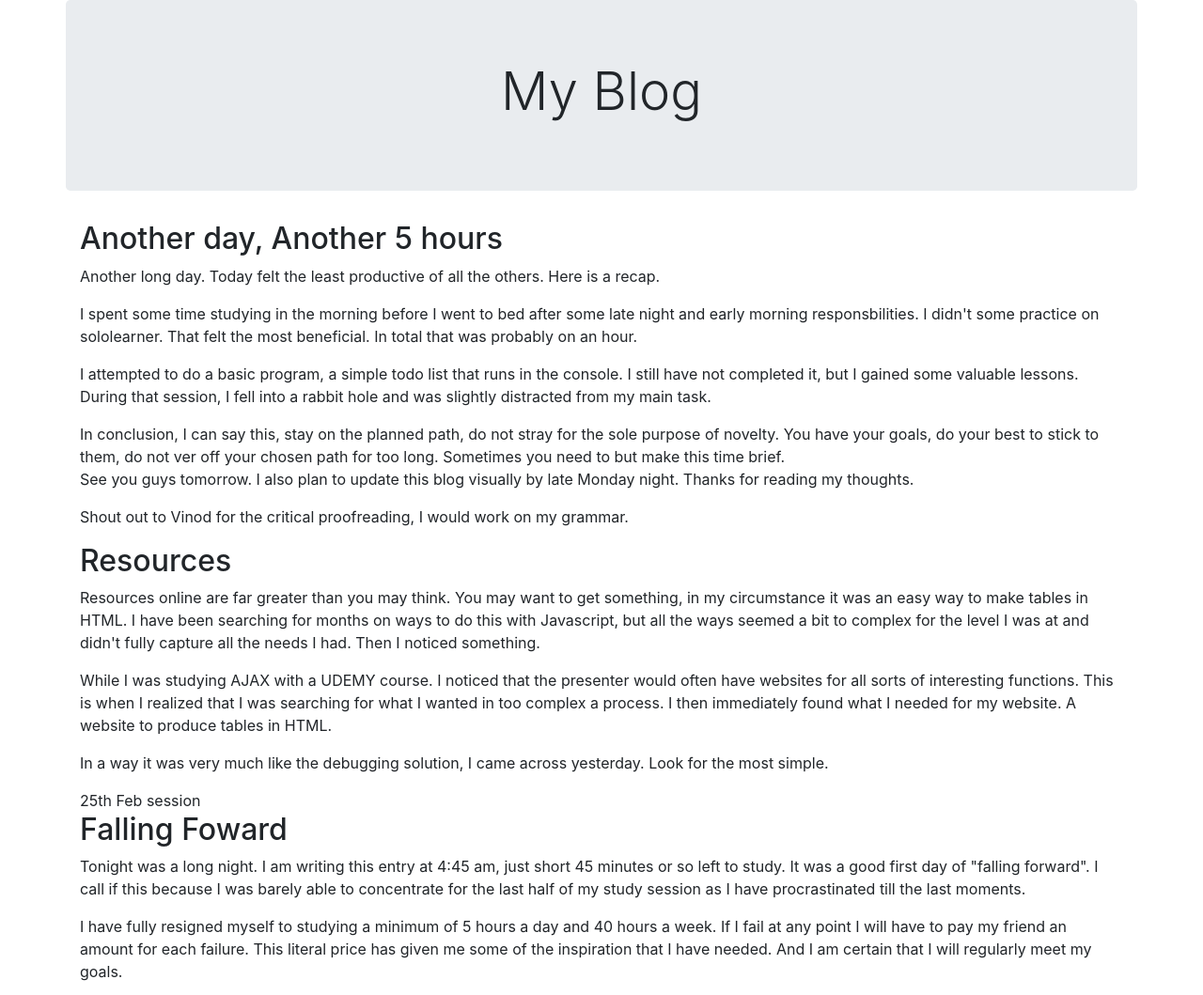
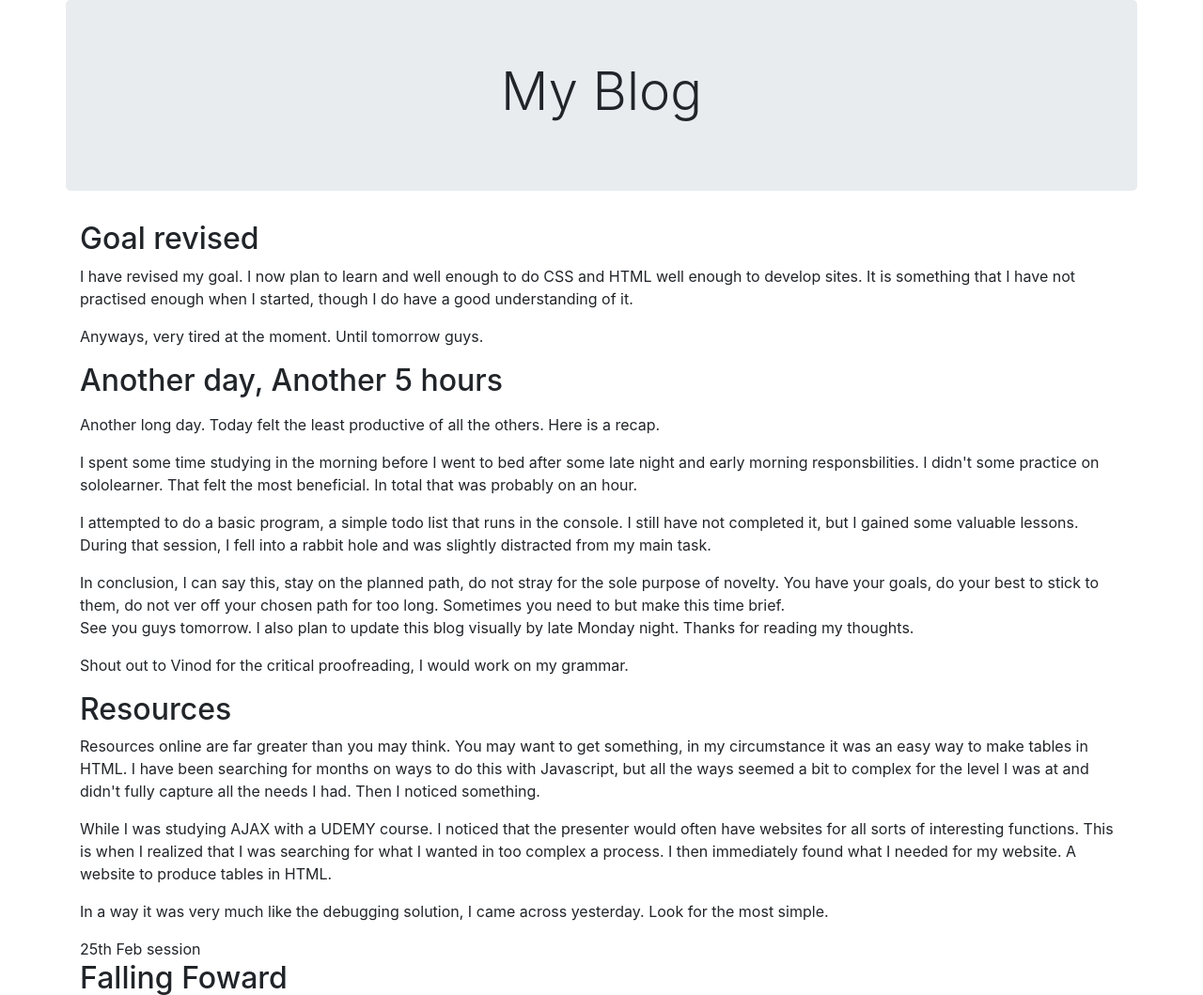
Before and after one commit to RondellAllard/My-Portfolio, a plain HTML site: page blog.html in a window 1280 px wide. Shown: the top 1059 px of the page at 94% size. Drawn offline with Linux system fonts and the light colour scheme.

Commit message:
Blog update for 28th Feb 2020

```diff
--- a/blog.html
+++ b/blog.html
@@ -17,8 +17,14 @@
     </header>
     <section class="container">
       <div>
+        <h2>Goal revised</h2>
+        <p>I have revised my goal. I now plan to learn and well enough to do CSS and HTML well enough to develop sites. It is something that I have not practised enough when I started, though I do have a good understanding of it.</p>
+        <p>Anyways, very tired at the moment. Until tomorrow guys.</p>
+
+      </div>
+      <div>
         <h2>Another day, Another 5 hours</h2>
-        <p>
+        <p></p>
           Another long day. Today felt the least productive of all the others.
           Here is a recap.
         </p>
```
